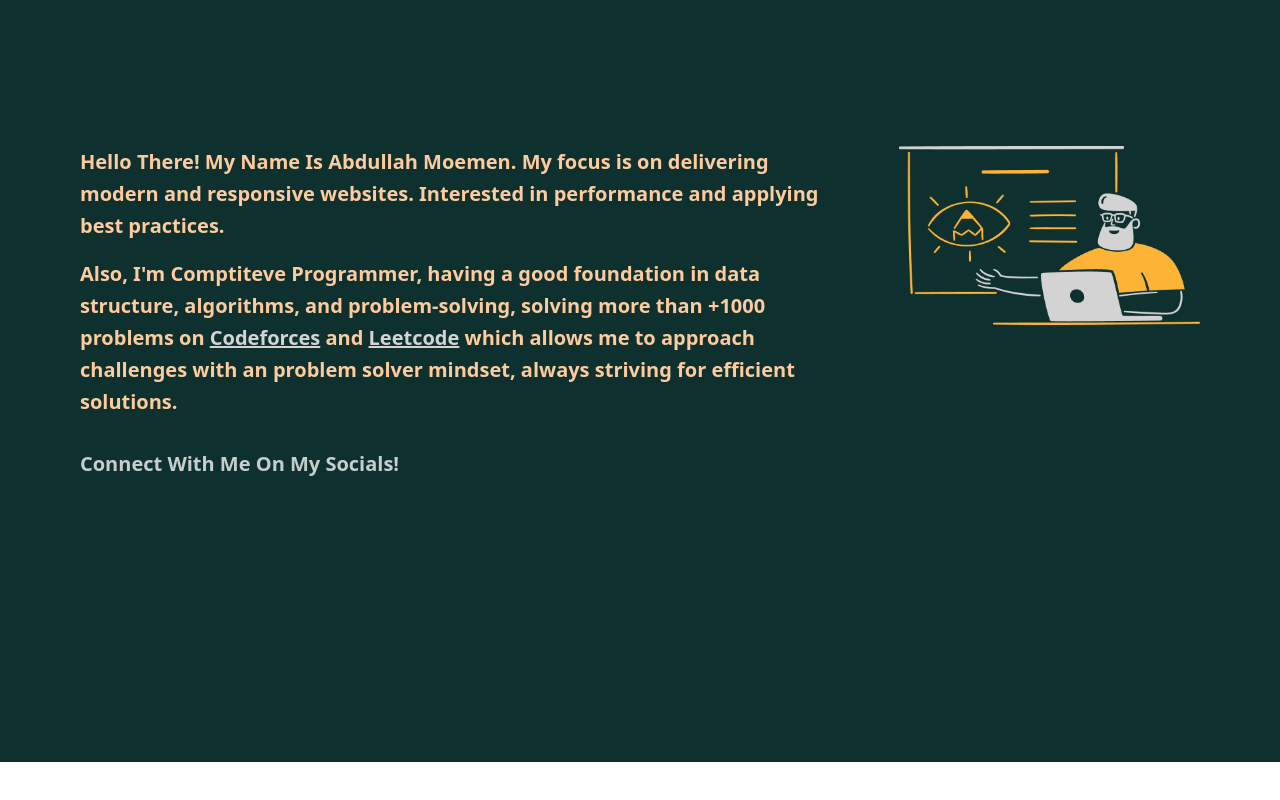
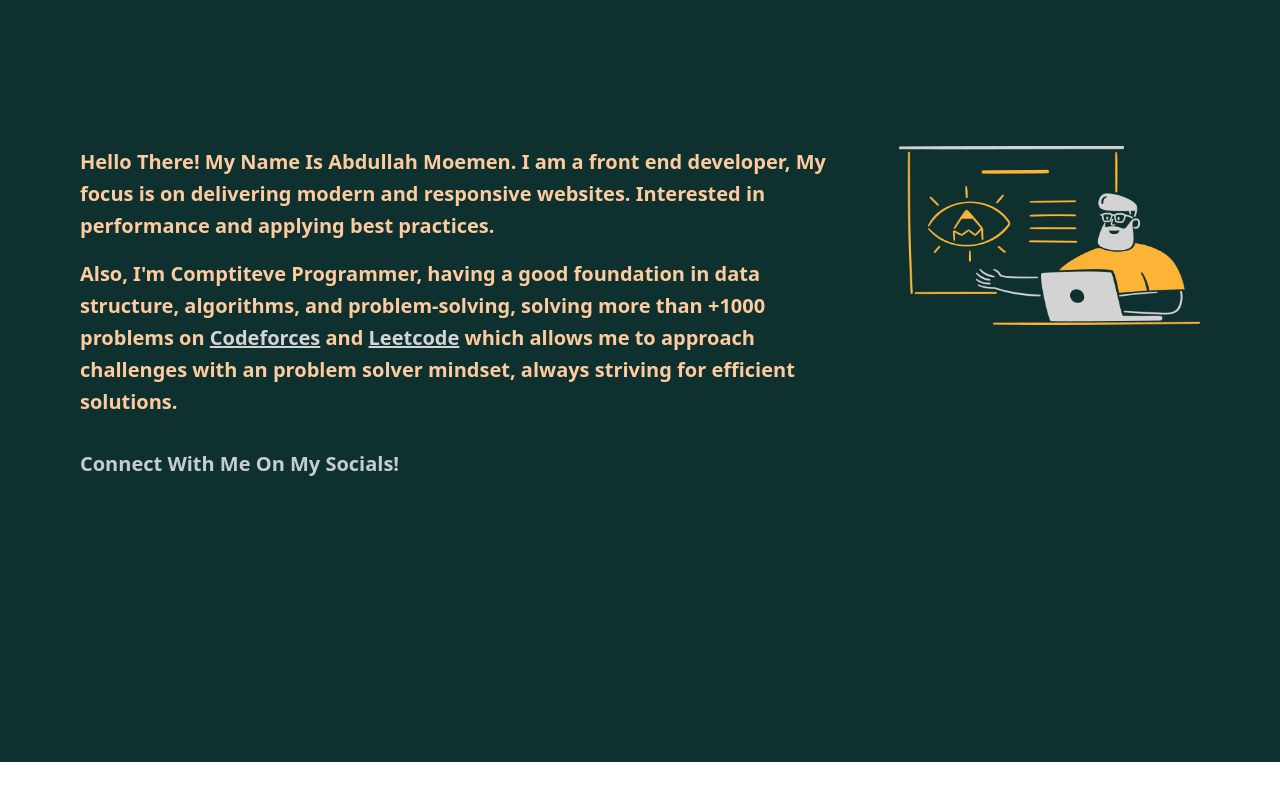
Before and after one commit to AbdullaNassar/My_Portofolio, a React (Vite) app: page / in a window 1280 px wide. Shown: the part 838-1638 px from the top of the page. Built offline with nearby package versions, Linux system fonts and the light colour scheme; a web font is replaced by a local one.

Commit message:
update about section

```diff
--- a/src/component/About.jsx
+++ b/src/component/About.jsx
@@ -10,9 +10,9 @@ function About() {
       <div className="flex h-[100%] flex-col justify-center gap-12 px-10 md:px-20 lg:mt-36 lg:flex-row">
         <div className="text-mostafa flex   flex-col font-semibold sm:text-xl">
           <span className="mb-4 leading-[1.6]">
-            Hello There! My Name Is Abdullah Moemen. My focus is on delivering
-            modern and responsive websites. Interested in performance and
-            applying best practices.
+            Hello There! My Name Is Abdullah Moemen. I am a front end developer,
+            My focus is on delivering modern and responsive websites. Interested
+            in performance and applying best practices.
           </span>
 
           <span className="mb-8 leading-[1.6]">
```
